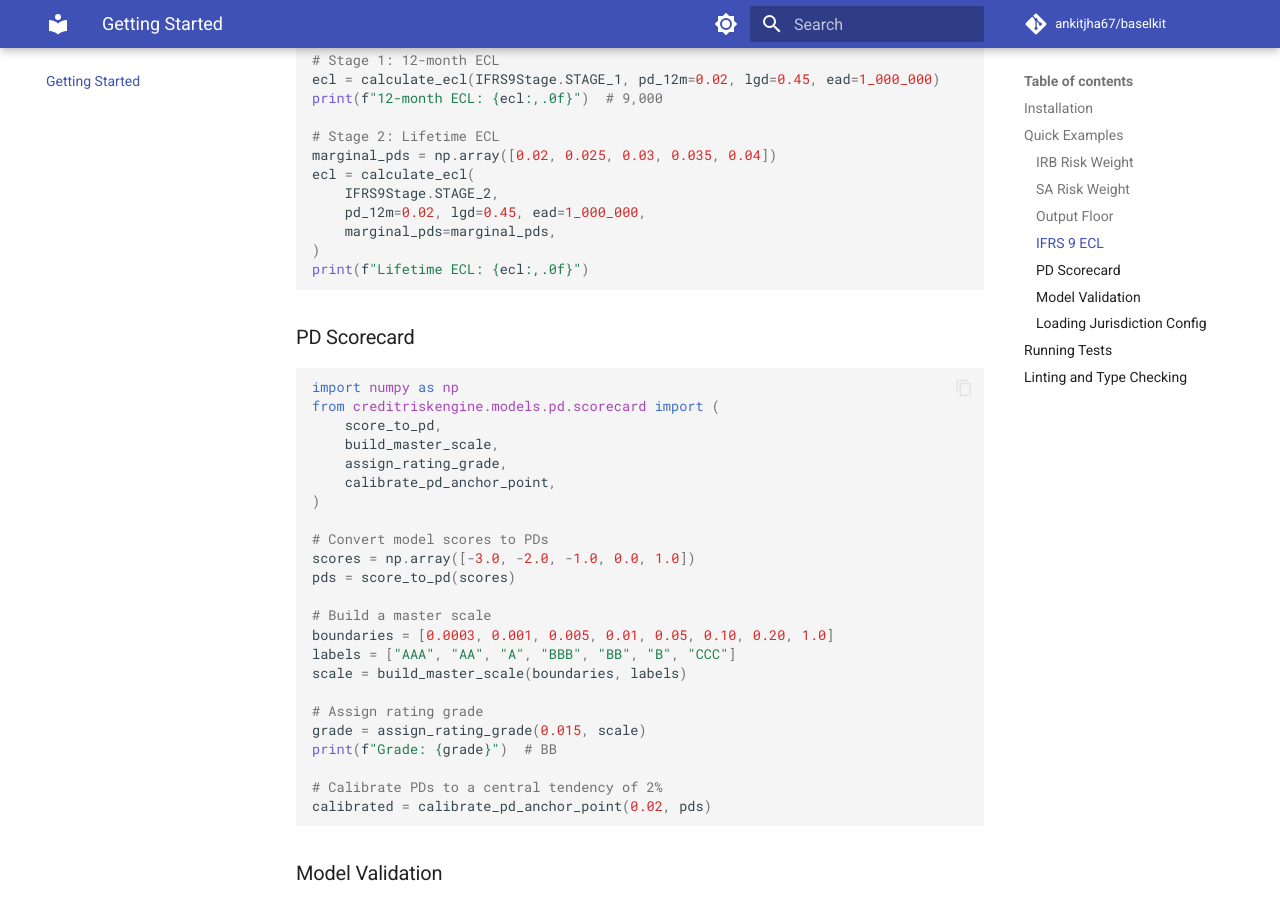
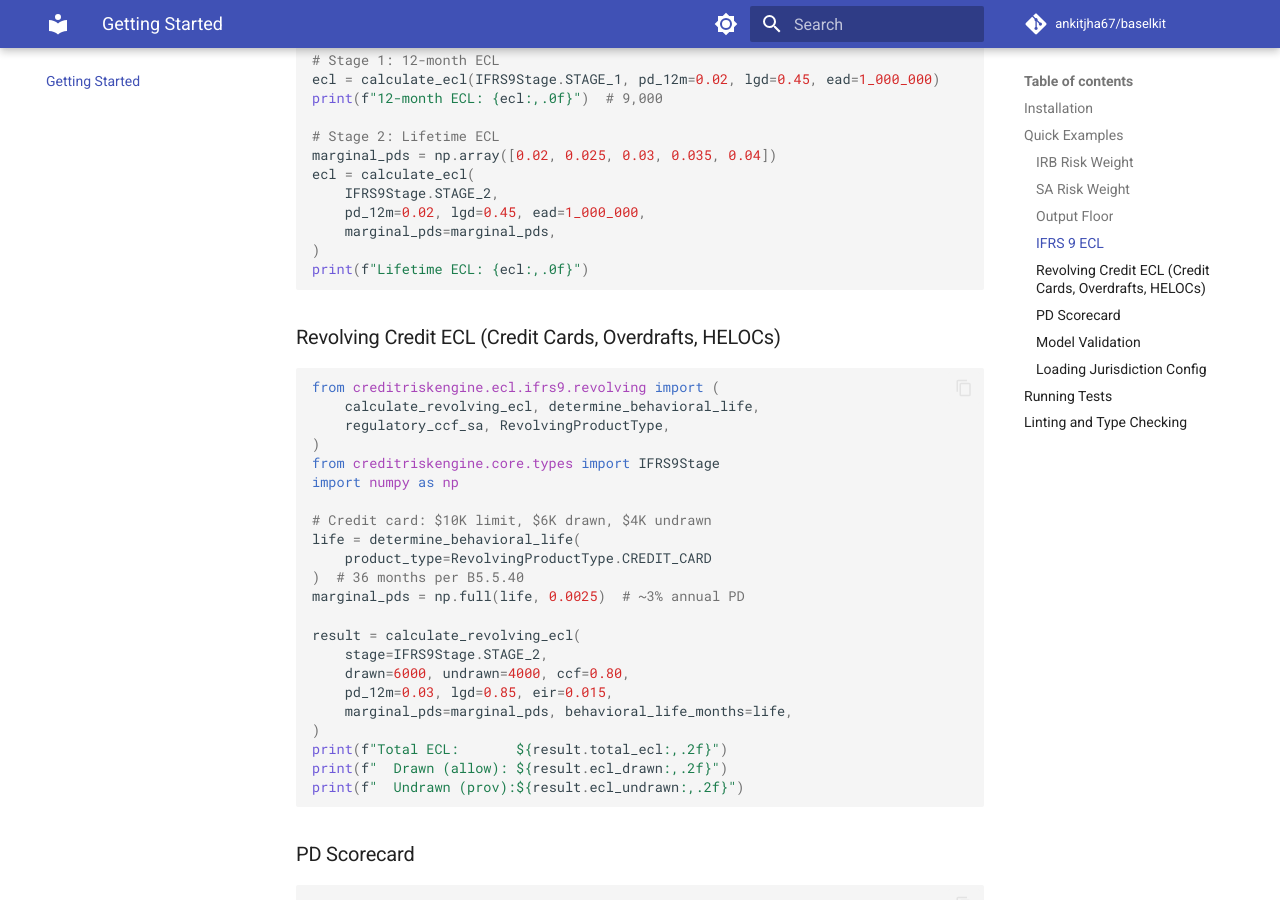
Before and after one commit to ankitjha67/baselkit, an MkDocs documentation site: the page built from docs/getting_started.md, in a window 1280 px wide and 900 px high, scrolled down 1400 px. Built offline with MkDocs 1.6.1 and Material for MkDocs 9.7.7, drawn with Linux system fonts in a browser that asks for light colours; comment, search, counter and statistics services are not loaded.

Commit message:
Bump to v0.5.0: update descriptions, docs, and changelog for revolving ECL
Comprehensive updates across all project metadata, documentation, and
examples to reflect the revolving credit ECL and FR 2052a features:

- pyproject.toml: Bump 0.4.0 → 0.5.0, update package description to
  include revolving credit and FR 2052a, add keywords (revolving-credit,
  ccf, fr2052a, liquidity)

- CHANGELOG.md: Add v0.5.0 entry covering revolving credit ECL (behavioral
  life, CCF models, drawn/undrawn split, provision floors, YAML configs),
  FR 2052a (137 products, 13 tables, validation), FINOS governance,
  and PyPI release workflow

- README.md: Update test count (1,786 → 1,960)

- docs/guide/ecl.md: Add revolving credit ECL section with code examples
  for behavioral life determination, drawn/undrawn decomposition, Exposure
  object usage, and multi-jurisdiction provision floors

- docs/api/ecl.md: Add API reference entries for all revolving submodules

- docs/index.md: Update ECL capabilities table to highlight revolving
  credit with drawn/undrawn split

- docs/getting_started.md: Add revolving credit card ECL worked example

- configs/example_portfolio.yml: Add EXP005 revolving credit card
  exposure demonstrating is_revolving, credit_limit, behavioral_life_months,
  and ccf fields

https://claude.ai/code/session_01HzWmpFCq5fkA95L1NcsrYq

````diff
--- a/docs/getting_started.md
+++ b/docs/getting_started.md
@@ -77,6 +77,33 @@ ecl = calculate_ecl(
 print(f"Lifetime ECL: {ecl:,.0f}")
 ```
 
+### Revolving Credit ECL (Credit Cards, Overdrafts, HELOCs)
+
+```python
+from creditriskengine.ecl.ifrs9.revolving import (
+    calculate_revolving_ecl, determine_behavioral_life,
+    regulatory_ccf_sa, RevolvingProductType,
+)
+from creditriskengine.core.types import IFRS9Stage
+import numpy as np
+
+# Credit card: $10K limit, $6K drawn, $4K undrawn
+life = determine_behavioral_life(
+    product_type=RevolvingProductType.CREDIT_CARD
+)  # 36 months per B5.5.40
+marginal_pds = np.full(life, 0.0025)  # ~3% annual PD
+
+result = calculate_revolving_ecl(
+    stage=IFRS9Stage.STAGE_2,
+    drawn=6000, undrawn=4000, ccf=0.80,
+    pd_12m=0.03, lgd=0.85, eir=0.015,
+    marginal_pds=marginal_pds, behavioral_life_months=life,
+)
+print(f"Total ECL:       ${result.total_ecl:,.2f}")
+print(f"  Drawn (allow): ${result.ecl_drawn:,.2f}")
+print(f"  Undrawn (prov):${result.ecl_undrawn:,.2f}")
+```
+
 ### PD Scorecard
 
 ```python
--- a/pyproject.toml
+++ b/pyproject.toml
@@ -4,15 +4,15 @@ build-backend = "hatchling.build"
 
 [project]
 name = "creditriskengine"
-version = "0.4.0"
-description = "Production-grade open-source credit risk analytics: Basel III/CRR3 RWA, IFRS 9/CECL ECL, IRB modeling, and model validation"
+version = "0.5.0"
+description = "Production-grade open-source credit risk analytics: Basel III/CRR3 RWA, IFRS 9/CECL ECL (including revolving credit), IRB modeling, FR 2052a liquidity reporting, and model validation"
 readme = "README.md"
 license = "Apache-2.0"
 requires-python = ">=3.11"
 authors = [
     {name = "Ankit Jha", email = "ankitjha67@github.com"},
 ]
-keywords = ["credit-risk", "basel-iii", "irb", "ifrs9", "cecl", "rwa", "ecl", "banking", "risk-management"]
+keywords = ["credit-risk", "basel-iii", "irb", "ifrs9", "cecl", "rwa", "ecl", "revolving-credit", "ccf", "fr2052a", "liquidity", "banking", "risk-management"]
 classifiers = [
     "Development Status :: 4 - Beta",
     "Intended Audience :: Financial and Insurance Industry",
````
Also changed, not shown: CHANGELOG.md (+48 -0 lines), README.md (+1 -1 lines), docs/api/ecl.md (+9 -0 lines), docs/guide/ecl.md (+72 -1 lines), docs/index.md (+1 -1 lines), 1 other file.
